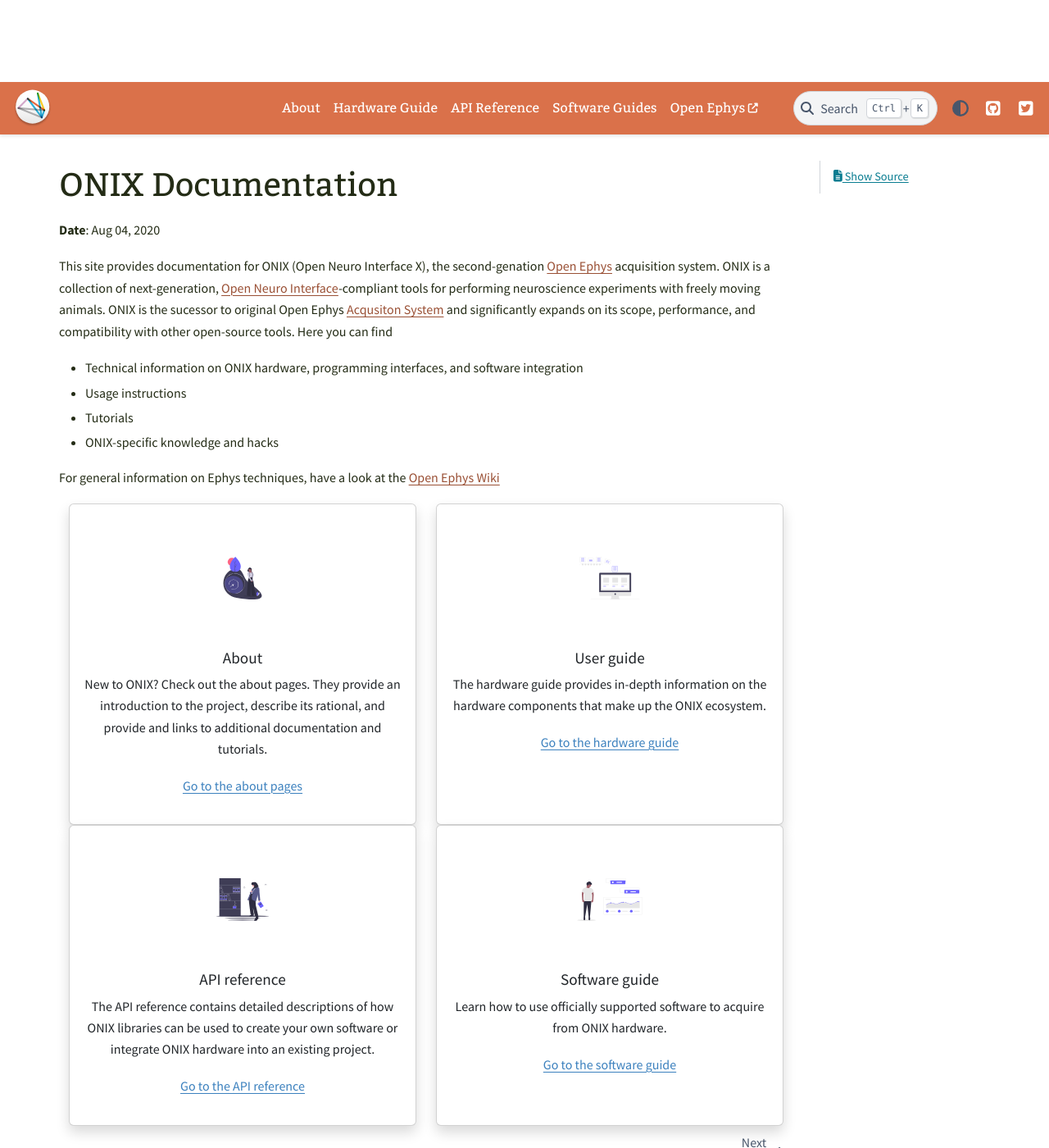
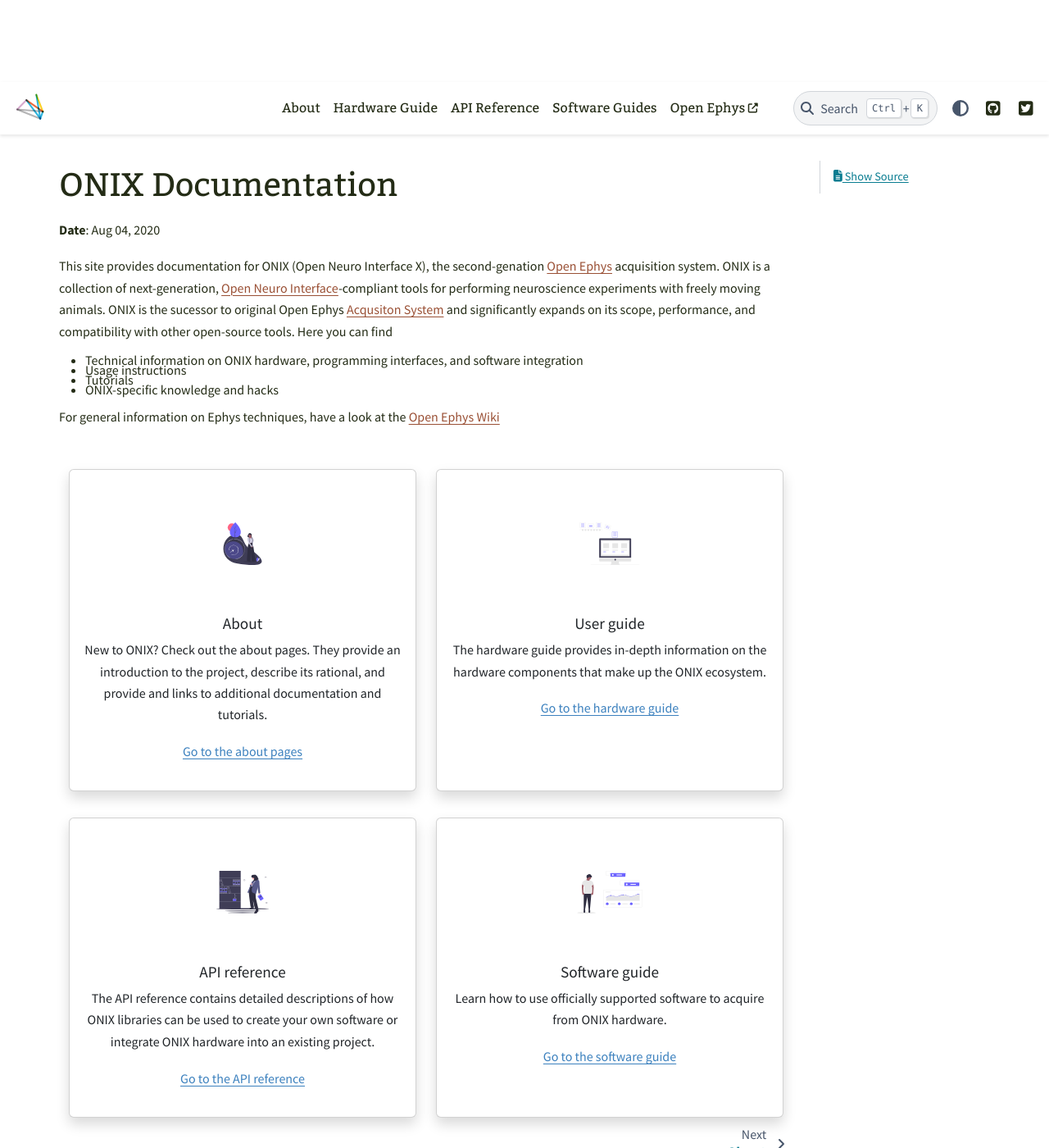
Before and after one commit to open-ephys/onix-docs, a Sphinx documentation site: the page built from source/index.rst, in a window 1280 px wide and 1400 px high. Shown: the whole window at 82% size. Built offline with Sphinx 7.4.7 and the PyData theme 0.15.4, drawn with Linux system fonts in a browser that asks for light colours.

Commit message:
Modify colors and spacing

```diff
--- a/source/_static/theme_overrides.css
+++ b/source/_static/theme_overrides.css
@@ -35,30 +35,30 @@
 
 /* navigation bar colors*/
 .navbar {
-  background: #da714a !important;
+  background: white !important;
   font-size: 1em;
 }
 
 .navbar-nav > .active > .nav-link {
-  background-color: #3c81be !important;
-  color: white !important;
+  color: #242c16 !important;
+  background-color: #5fb5dc;
   font-weight: normal !important;
   transition-duration: 0.4s;
 }
 
 .navbar-nav > .active > .nav-link:hover {
-  color: #f9f2d5 !important;
+  color: #344b39 !important;
   transition-duration: 0.4s;
 }
 
 .navbar a {
-  color: white !important;
+  color: #242c16 !important;
   font-family: "Bitter", sans-serif;
   transition-duration: 0.4s;
 }
 
 .navbar a:hover {
-  color: #f9f2d5 !important;
+  color: #344b39 !important;
   transition-duration: 0.4s;
 }
 
@@ -279,8 +279,13 @@
 /* logo */
 .navbar-brand {
   position: relative;
-  height: 65px;
+  height: 60px;
   width: auto;
+}
+
+/* list line spacing */
+#onix-documentation > .simple {
+  line-height: 0.5;
 }
 
 /* format search bar */
@@ -323,6 +328,11 @@
   }
 }
 
+/* add some extra spacing inside and around the landing page cards */
 .card-img-top {
   margin-top: 4em;
 }
+
+.col-lg-6 {
+  margin-top: 2em;
+}
```
Also changed, not shown: source/asset/image/oe_logo_circle.svg.
